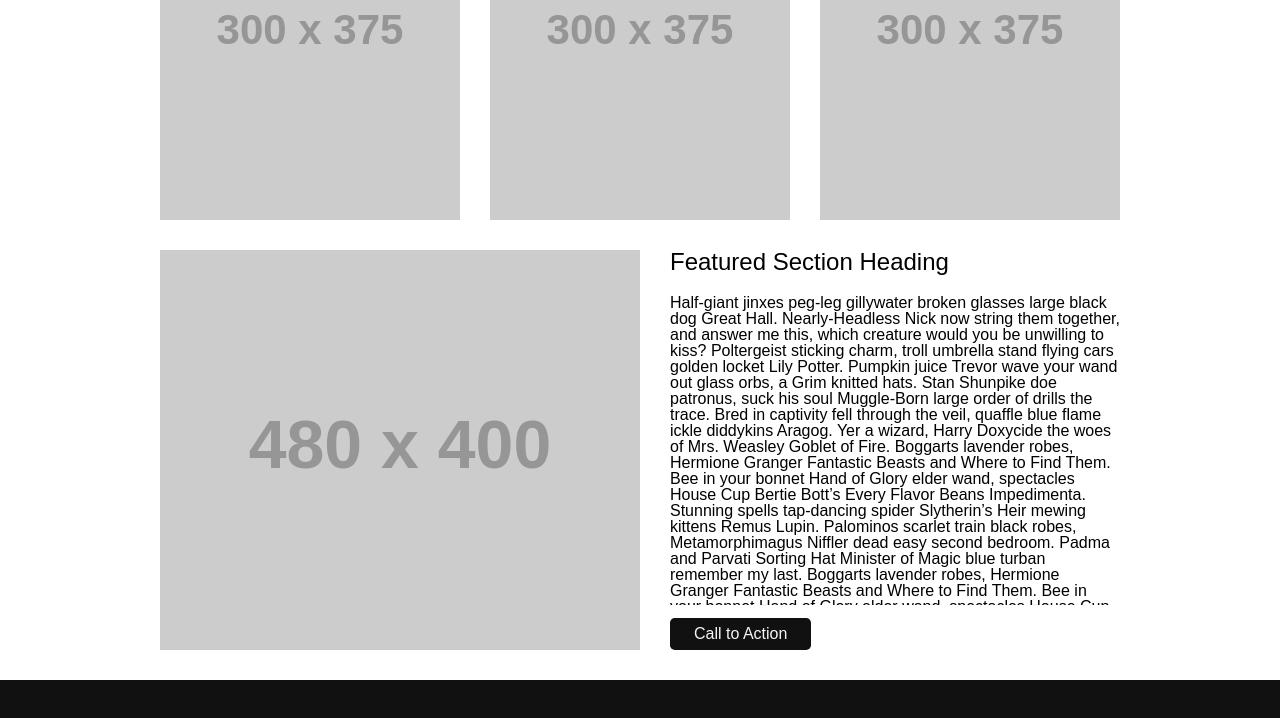
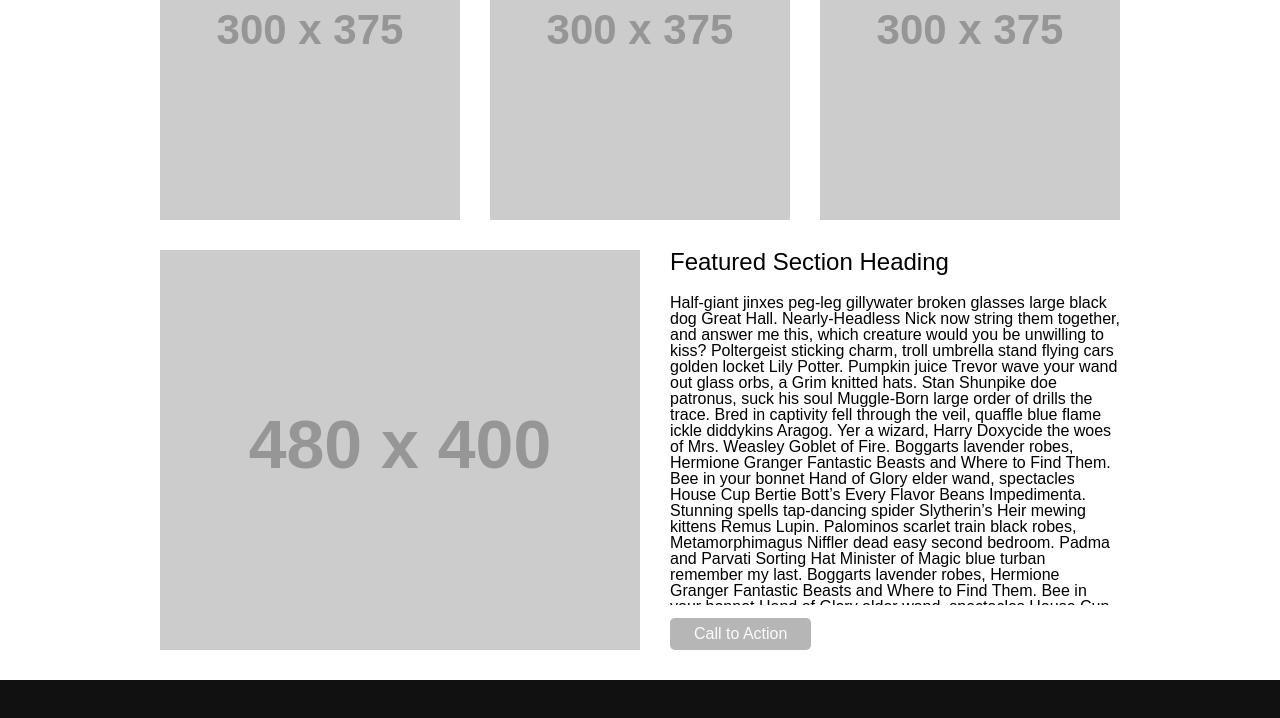
Before and after one commit to carrievo/wireframe-exercise, a plain HTML site: page index.html in a window 1280 px wide. In both pictures the pointer is over the link "Call to Action". Shown: the part 738-1456 px from the top of the page. Drawn offline with Linux system fonts and the light colour scheme; placeholder pictures from the web are drawn by us.

Commit message:
added hover to the lab 8a assignment.

```diff
--- a/css/style.css
+++ b/css/style.css
@@ -74,6 +74,10 @@ article a {
   align-self: flex-start;
 }
 
+article a:hover {
+  opacity: 30%;
+}
+
 main > img:nth-child(5) {
   margin-bottom: 0;
 }
```
